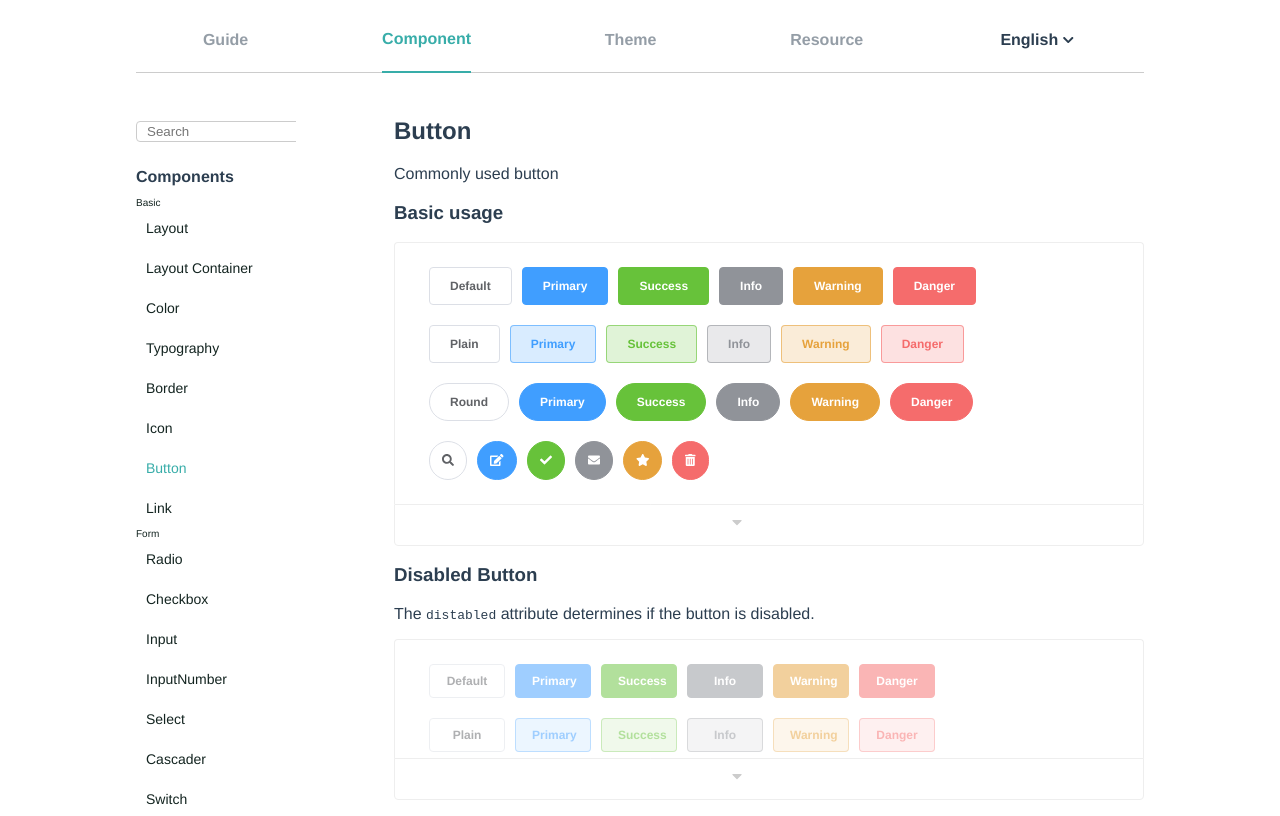
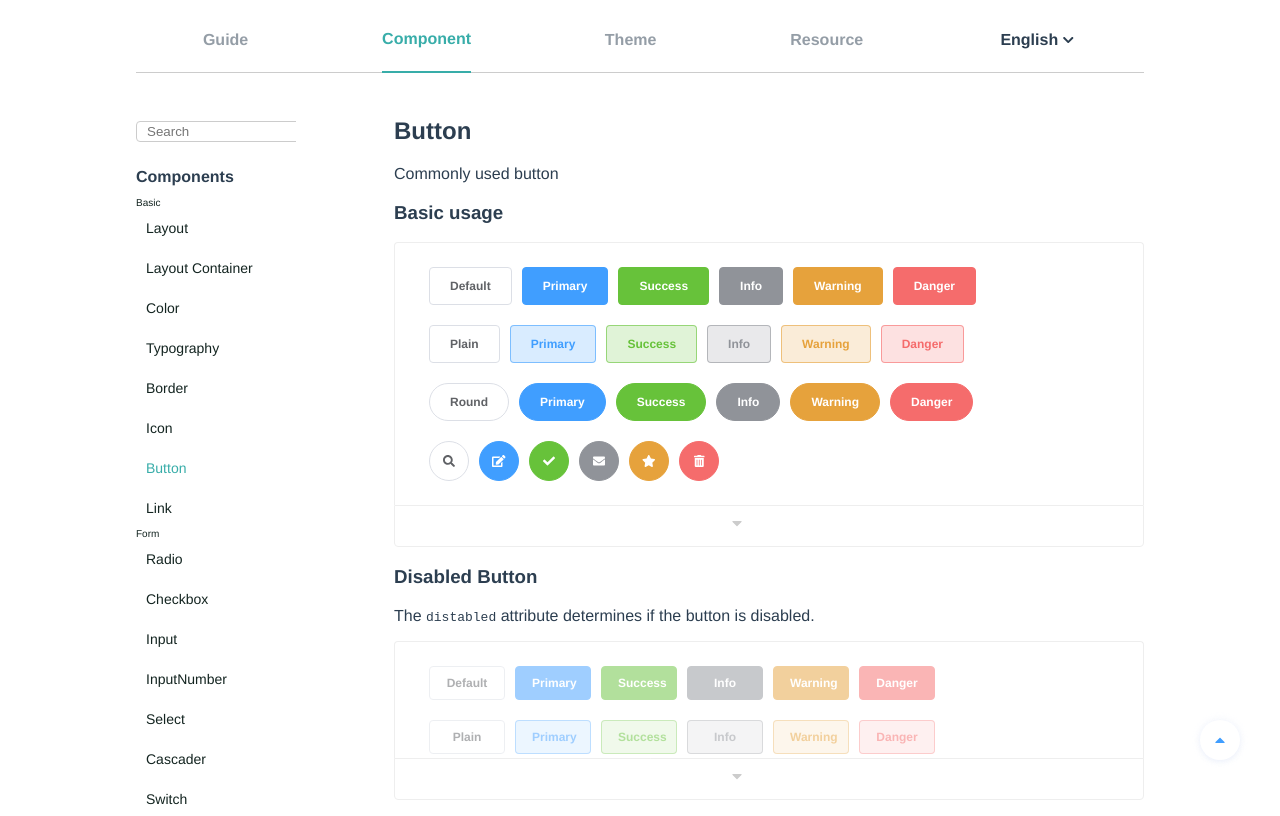
Before and after one commit to frostace/December-UI, a Vue app in the folder december-ui/: page /#/component/button in a window 1280 px wide. Built offline with nearby package versions, Linux system fonts and the light colour scheme; what vue-hljs would draw is missing.

Commit message:
added backToTop button

```diff
--- a/december-ui/src/assets/presets.scss
+++ b/december-ui/src/assets/presets.scss
@@ -107,3 +107,13 @@
         transform: rotate(360deg);
     }
 }
+
+@mixin clear-default-appearance {
+    -webkit-appearance: none;
+    -moz-appearance: none;
+    -ms-appearance: none;
+    -o-appearance: none;
+    appearance: none;
+    outline: none;
+    border: none;
+}
--- /dev/null
+++ b/december-ui/src/components/BackToTop.vue
@@ -0,0 +1,99 @@
+<template>
+    <div>
+        <button
+            @click="backToTop"
+            :target="target"
+            :visibility-height="visibilityHeight"
+            :right="right"
+            :bottom="bottom"
+            v-show="visible"
+        >
+            <span v-if="$slots.default">
+                <slot></slot>
+            </span>
+        </button>
+    </div>
+</template>
+
+<script>
+export default {
+    props: {
+        target: {
+            type: String,
+            default: ""
+        },
+        visibilityHeight: {
+            type: Number,
+            default: 200
+        },
+        right: {
+            type: Number,
+            default: 40
+        },
+        bottom: {
+            type: Number,
+            default: 40
+        }
+    },
+    data() {
+        return {
+            visible: true
+        };
+    },
+    methods: {
+        backToTop() {
+            let currentScroll = document.querySelector(".subcontent").scrollTop;
+            let subWindow = document.querySelector(".subcontent");
+            if (currentScroll > 0) {
+                window.requestAnimationFrame(this.backToTop);
+                subWindow.scrollTo(
+                    0,
+                    Math.floor(currentScroll - currentScroll / 5)
+                );
+            }
+        },
+        catchScroll() {
+            let currentScroll = document.querySelector(".subcontent").scrollTop;
+            this.visible = currentScroll > this.visibilityHeight;
+        }
+    },
+    mounted() {
+        let backTopButton = this.$el.querySelector("button");
+        let subWindow = document.querySelector(".subcontent");
+        backTopButton.style.right = this.right + "px";
+        backTopButton.style.bottom = this.bottom + "px";
+        subWindow.addEventListener("scroll", this.catchScroll);
+    }
+};
+</script>
+
+<style lang="scss" scoped>
+@charset "UTF-8";
+@import "../assets/var";
+@import "../assets/presets";
+
+button {
+    position: absolute;
+    z-index: 100;
+    @include clear-default-appearance;
+    @include decent-shadow;
+    background-color: #fff;
+    color: $--primary-color;
+    font-size: 16px;
+    line-height: 1;
+    white-space: nowrap;
+    box-sizing: border-box;
+    margin: 0;
+    padding: 12px;
+    cursor: pointer;
+    width: 40px;
+    height: 40px;
+    border-radius: 50%;
+    &:hover {
+        background-color: transparentize(
+            $color: $--primary-color,
+            $amount: 0.9
+        );
+    }
+}
+</style>
--- a/december-ui/src/components/Button.vue
+++ b/december-ui/src/components/Button.vue
@@ -134,10 +134,9 @@ export default {
     white-space: nowrap;
     cursor: pointer;
     color: $--button-default-font-color;
-    -webkit-appearance: none;
+    @include clear-default-appearance;
     text-align: center;
     box-sizing: border-box;
-    outline: none;
     margin: 0;
     margin-left: 10px;
     padding: 12px 20px;
@@ -181,7 +180,9 @@ export default {
 }
 
 .is-circle {
-    border-radius: 30px;
+    width: 40px;
+    height: 40px;
+    border-radius: 50%;
     padding: 12px;
 }
 
--- a/december-ui/src/groups/ButtonGroup.vue
+++ b/december-ui/src/groups/ButtonGroup.vue
@@ -65,6 +65,7 @@ export default {
                 border-bottom-right-radius: 0;
             }
             &:not(:first-child) {
+                border-left-width: 0;
                 border-top-left-radius: 0;
                 border-bottom-left-radius: 0;
             }
--- a/december-ui/src/views/ButtonView.vue
+++ b/december-ui/src/views/ButtonView.vue
@@ -1,5 +1,8 @@
 <template>
     <div>
+        <BackToTop>
+            <font-awesome-icon icon="caret-up" />
+        </BackToTop>
         <h2>Button</h2>
         <p>Commonly used button</p>
         <h3>Basic usage</h3>
@@ -161,6 +164,7 @@ import LoadingButtonCode from "../groups/LoadingButtonCode";
 import SizeButtonGroup from "../groups/SizeButtonGroup";
 import SizeButtonGroupCode from "../groups/SizeButtonGroupCode";
 import DemoBlock from "../components/DemoBlock";
+import BackToTop from "../components/BackToTop";
 export default {
     name: "comp-button",
 
@@ -179,7 +183,8 @@ export default {
         LoadingButtonCode,
         SizeButtonGroup,
         SizeButtonGroupCode,
-        DemoBlock
+        DemoBlock,
+        BackToTop
     }
 };
 </script>
```
